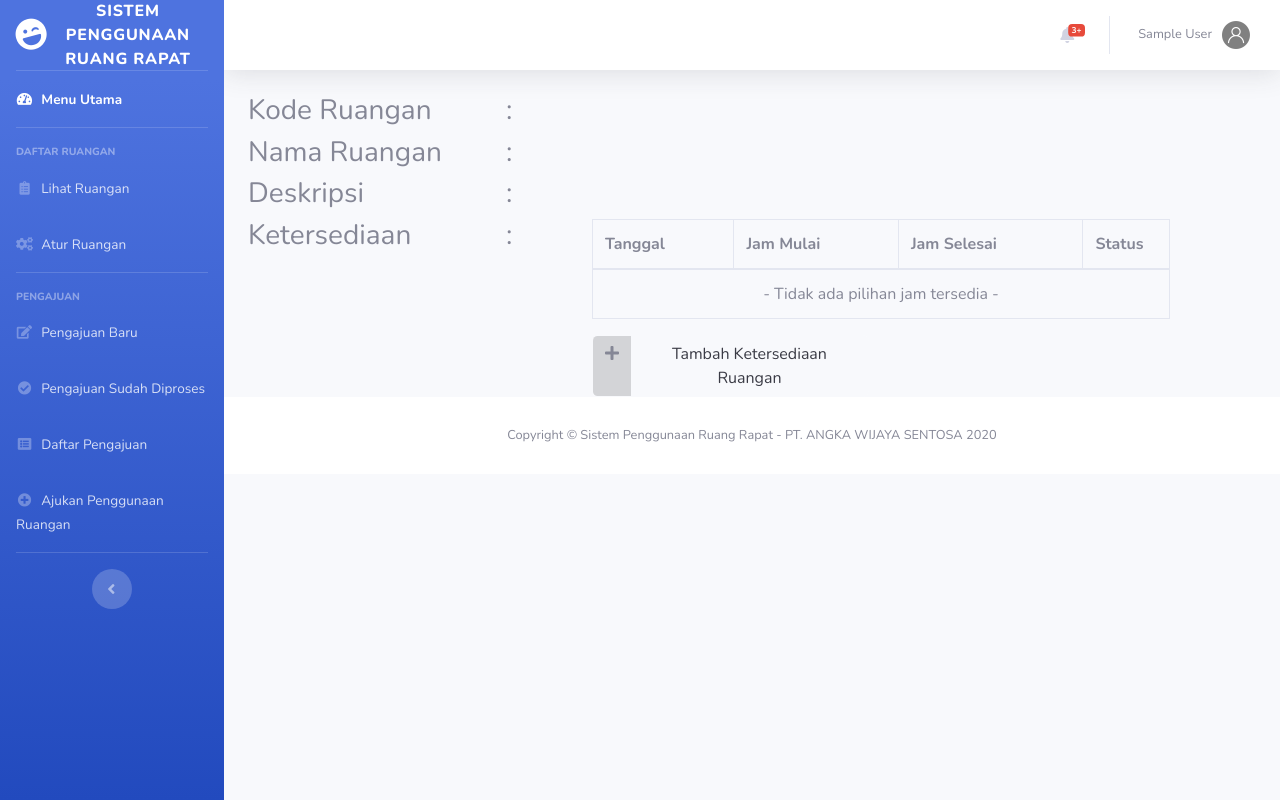
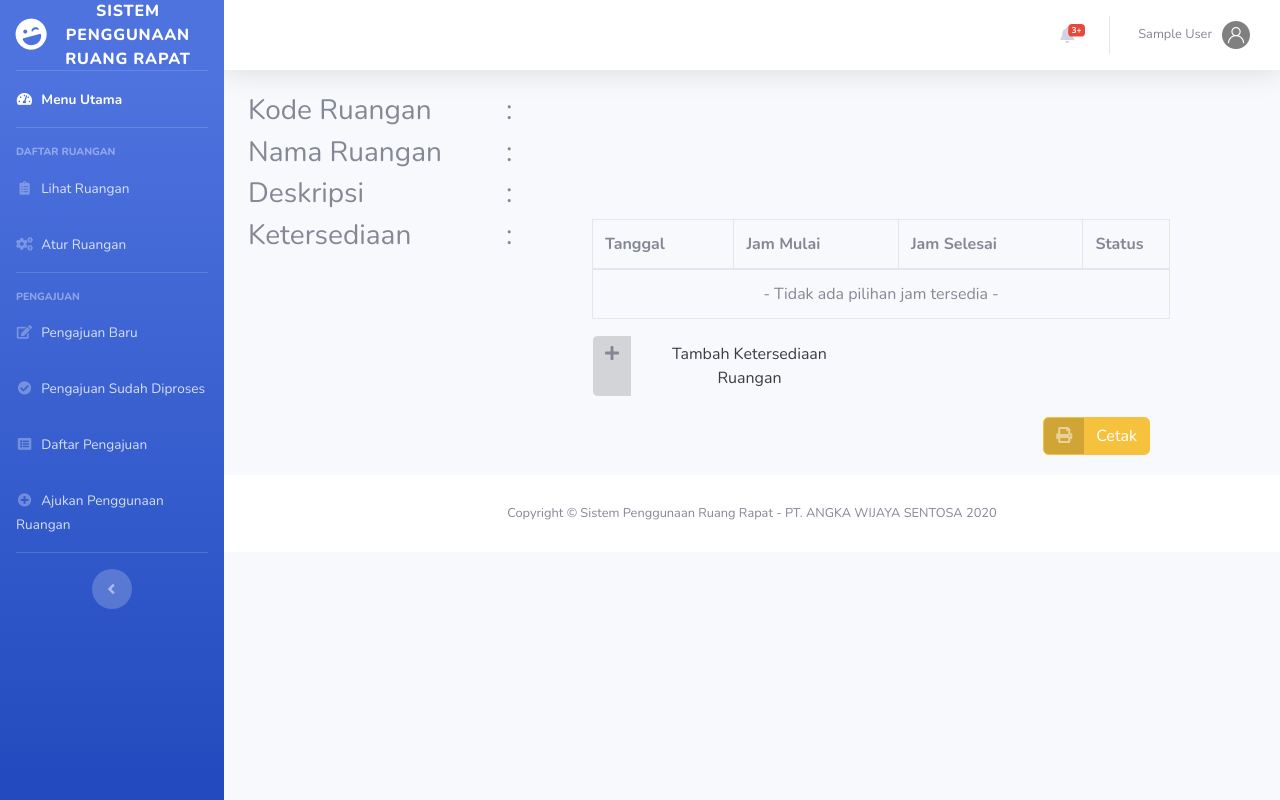
Before and after one commit to aditbeta/sipenru, a PHP site: page /detail_ruangan.php?id_ruangan=1 in a window 1280 px wide. Run offline with PHP 8.4, Linux system fonts and the light colour scheme; the visitor is signed in with stand-in values (Sample User, id 1); data that the repository does not hold is empty.

Commit message:
Adjust print button to hide action button and show hidden room time (#10)
* Adjust print button to hide action button and show hidden room time

* print css eof space

* add space eof

```diff
--- a/atur_ruangan.php
+++ b/atur_ruangan.php
@@ -30,7 +30,7 @@
           <h1 class="h3 mb-4 text-gray-800">Daftar Ruangan Kampus Gedong</h1>
 
           <div class="card-body" align="right">
-              <a href='tambah_ruangan.php' class='btn btn-success btn-icon-split'><span class='icon text-white-50'><i class='fas fa-plus'></i></span><span class='text'>Tambah Ruangan</span></a>
+              <a href='tambah_ruangan.php' class='btn btn-success btn-icon-split print-hide'><span class='icon text-white-50'><i class='fas fa-plus'></i></span><span class='text'>Tambah Ruangan</span></a>
           </div>
 
           <!-- Table data ruangan -->
--- a/cetak_halaman.php
+++ b/cetak_halaman.php
@@ -1,4 +1,4 @@
           <!-- Print Page -->
           <div class="card-body" align="right">
-              <a href='#' class='btn btn-warning btn-icon-split' onclick="window.print()"><span class='icon text-white-50'><i class='fas fa-print'></i></span><span class='text'>Cetak</span></a>
+              <a href='#' class='btn btn-warning btn-icon-split btn-print print-hide'><span class='icon text-white-50'><i class='fas fa-print'></i></span><span class='text'>Cetak</span></a>
           </div>
--- /dev/null
+++ b/css/print.css
@@ -0,0 +1,5 @@
+@media print {
+  .print-hide {
+    display: none;
+  }
+}
--- a/detail_ruangan.php
+++ b/detail_ruangan.php
@@ -91,13 +91,14 @@
                 </table>
                 <div class="row admin-item">
                   <div class="col-md-6">
-                    <a href='#' class='btn btn-light btn-icon-split' id="tambah-ketersediaan"><span class='icon text-gray-600'><i class='fas fa-plus'></i></span><span class='text'>Tambah Ketersediaan Ruangan</span></a>
+                    <a href='#' class='btn btn-light btn-icon-split print-hide' id="tambah-ketersediaan"><span class='icon text-gray-600'><i class='fas fa-plus'></i></span><span class='text'>Tambah Ketersediaan Ruangan</span></a>
                   </div>
                   <div class="col-md-6" align="right">
                     <a href='#' class='btn btn-primary' id="simpan" onclick="simpanKetersediaan()">Simpan</a>
                   </div>
                 </div>
               </div>
+            <?php include 'cetak_halaman.php';?>
           </div>
 
         </div>
--- a/head.php
+++ b/head.php
@@ -21,4 +21,7 @@
   <!-- Custom styles for this template-->
   <link href="css/sb-admin-2.min.css" rel="stylesheet">
 
+  <!-- Custom styles for printing -->
+  <link href="css/print.css" rel="stylesheet">
+
 </head>
--- a/logout_and_script.php
+++ b/logout_and_script.php
@@ -42,4 +42,10 @@
       $(".trJam").hide();
       indexBaris = ($("#dataTable").find("tr").length);
     });
+
+    $(".btn-print").click(function(){
+      $(".trJam").show()
+      window.print()
+      $(".trJam").hide()
+    });
   </script>
--- a/navigasi.php
+++ b/navigasi.php
@@ -1,5 +1,5 @@
     <!-- Sidebar -->
-    <ul class="navbar-nav bg-gradient-primary sidebar sidebar-dark accordion" id="accordionSidebar">
+    <ul class="navbar-nav bg-gradient-primary sidebar sidebar-dark accordion print-hide" id="accordionSidebar">
 
       <!-- Sidebar - Brand -->
       <a class="sidebar-brand d-flex align-items-center justify-content-center" href="index.html">
```
